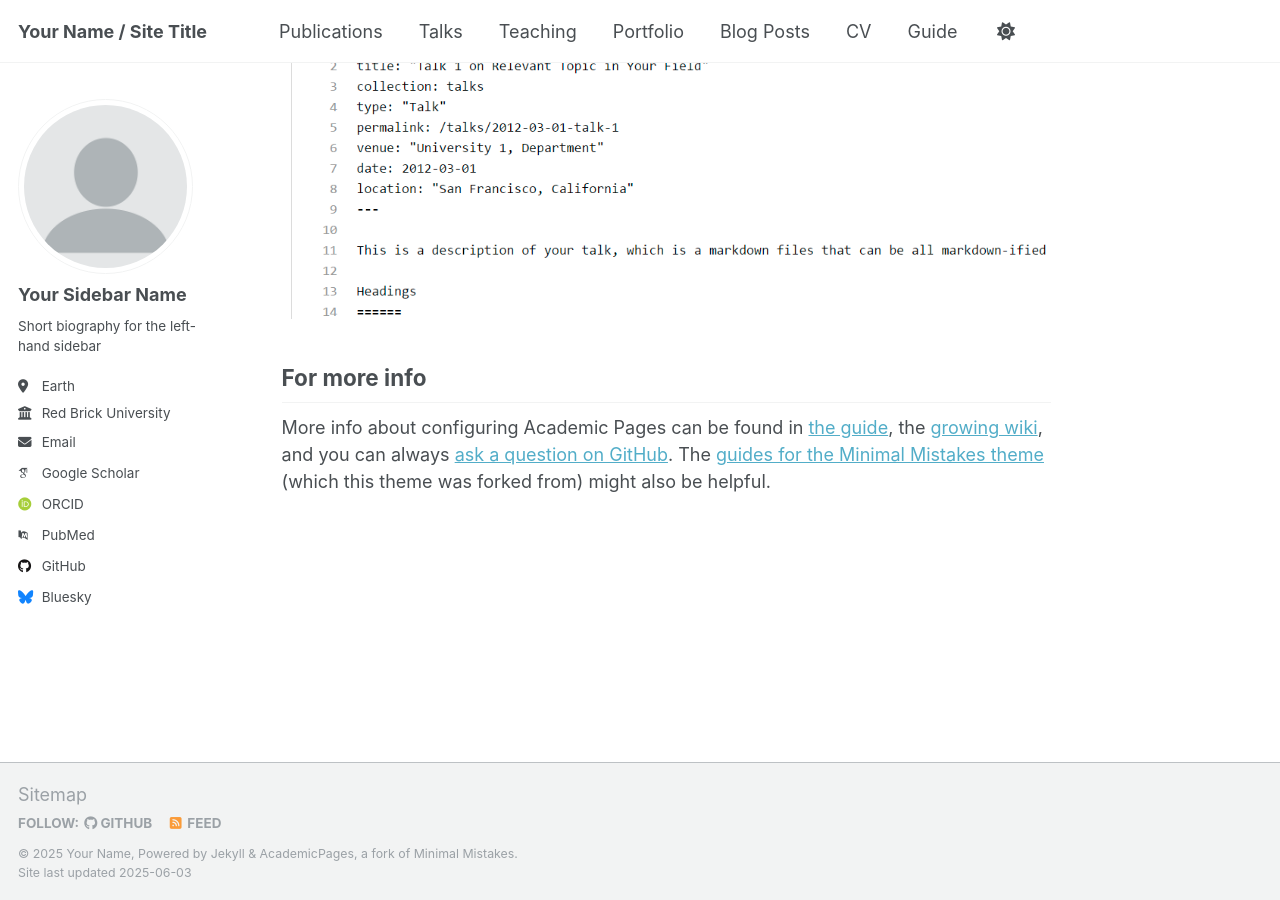
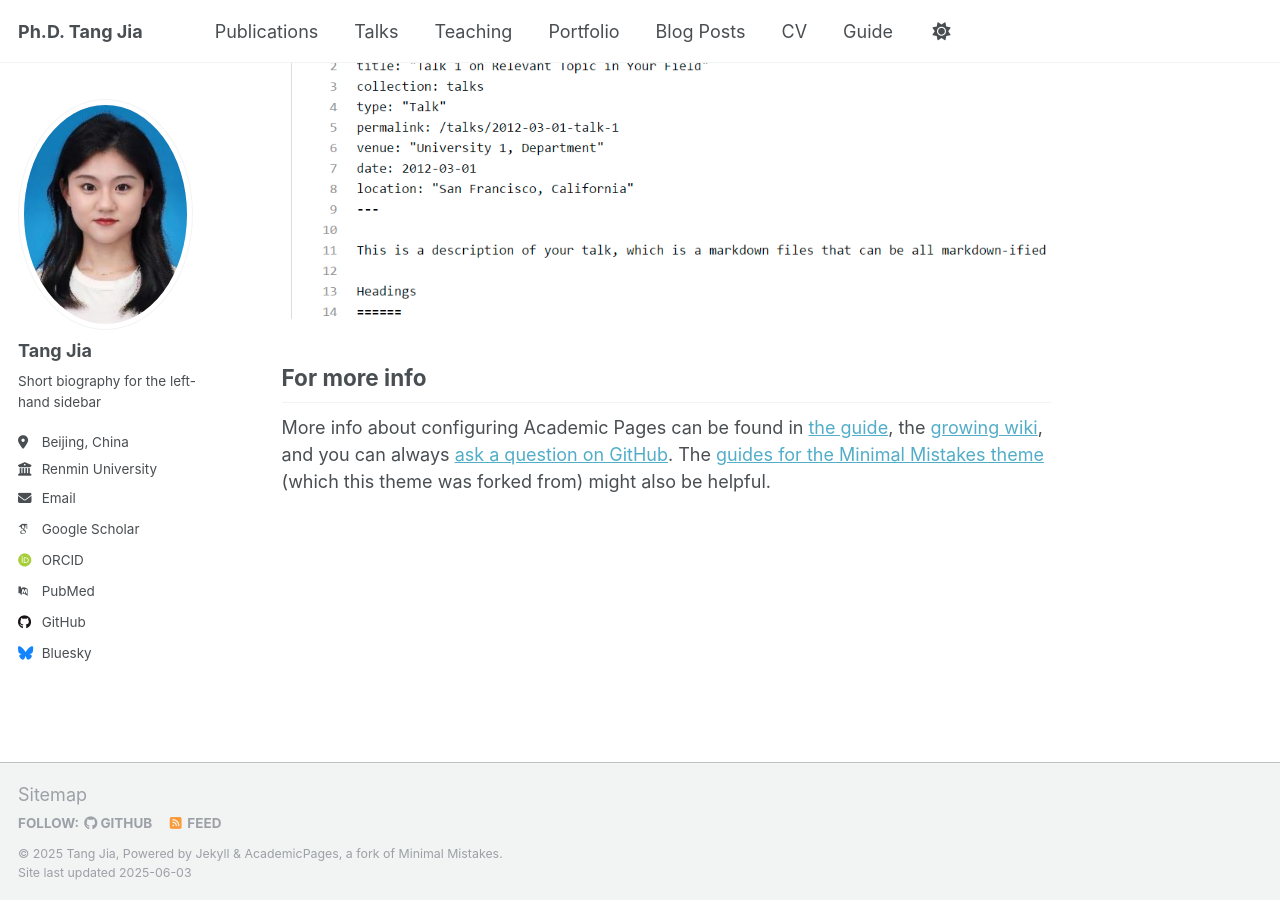
Before and after one commit to zuiaigoula/zuiaigoula.github.io, a Jekyll site: the page built from _pages/about.md, in a window 1280 px wide and 900 px high, scrolled down 2636 px. Built offline with Jekyll 4.4.1, drawn with Linux system fonts in a browser that asks for light colours; some web fonts are replaced.

Commit message:
init
Modify

```diff
--- a/_config.yml
+++ b/_config.yml
@@ -9,13 +9,13 @@
 # Basic Site Settings
 locale                   : "en-US"
 site_theme               : "default"
-title                    : "Your Name / Site Title"
+title                    : "Ph.D. Tang Jia"
 title_separator          : "-"
-name                     : &name "Your Name"
-description              : &description "personal description"
-url                      : https://academicpages.github.io # the base hostname & protocol for your site e.g. "https://[your GitHub username].github.io" or if you already have some other page hosted on Github then use "https://[your GitHub username].github.io/[Your Repo Name]"
+name                     : &name "Tang Jia"
+description              : &description "health✖️econ✖️demography"
+url                      : https://zuiaigoula.github.io # the base hostname & protocol for your site e.g. "https://[your GitHub username].github.io" or if you already have some other page hosted on Github then use "https://[your GitHub username].github.io/[Your Repo Name]"
 baseurl                  : "" # the subpath of your site, e.g. "/blog"
-repository               : "academicpages/academicpages.github.io"
+repository               : "zuiaigoula/zuiaigoula.github.io"
 
 # Site Author - The following control what appear as part of the author content on the side bar.
 #               If a field is blank the icon and link will not appear, otherwise it will be shown.
@@ -23,13 +23,13 @@ repository               : "academicpages/academicpages.github.io"
 author:
   # Biographic information
   avatar           : "profile.png"
-  name             : "Your Sidebar Name"
+  name             : "Tang Jia"
   pronouns         : # example: "she/her"
   bio              : "Short biography for the left-hand sidebar"
-  location         : "Earth"
-  employer         : "Red Brick University"
+  location         : "Beijing, China"
+  employer         : "Renmin University"
   uri              : # URL
-  email            : "none@example.org"
+  email            : "tangjia1021@ruc.edu.cn"
 
   # Academic websites
   academia         : # URL
```
Also changed, not shown: images/profile.png.
